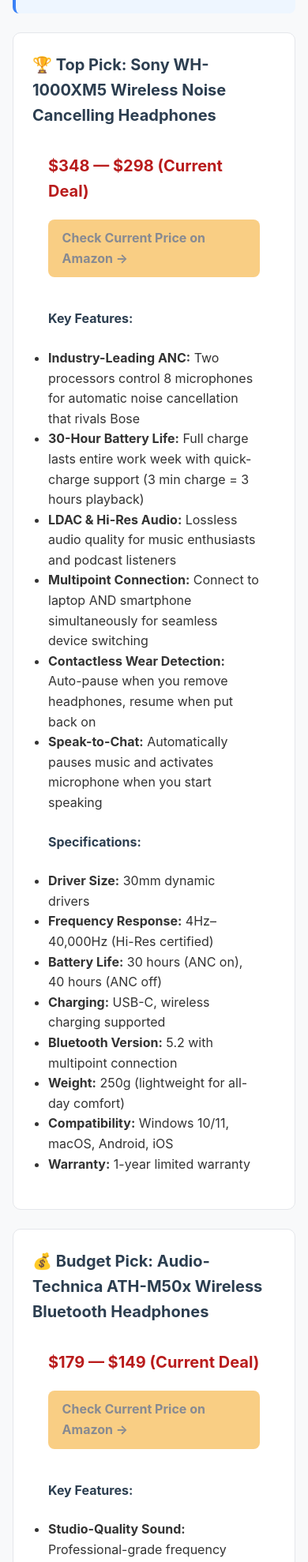
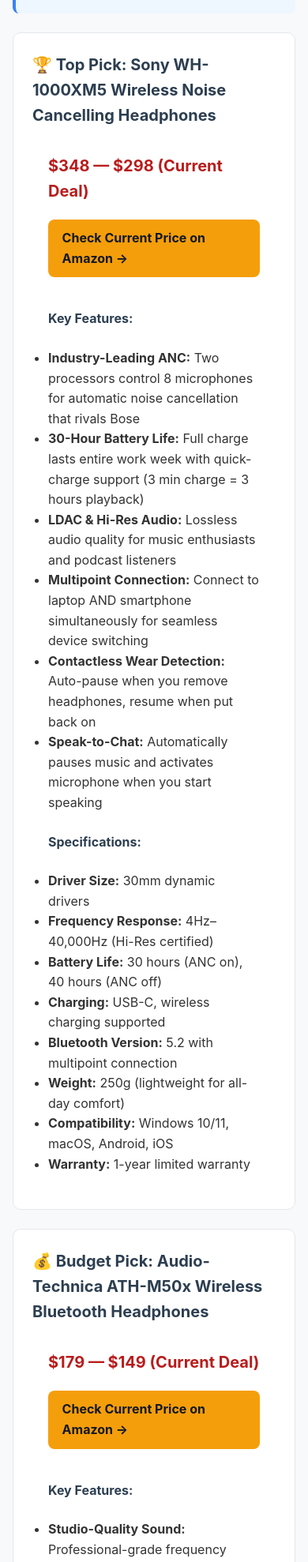
Before and after one commit to blam240/home-office-gear-deals, a plain HTML site: page headphones/headphones.html in a window 390 px wide. Shown: the part 1581-3559 px from the top of the page at 79% size. Drawn offline with Linux system fonts and the light colour scheme.

Commit message:
Deploy improved homepage + live affiliate links: headphones/headphones.html

```diff
--- a/headphones/headphones.html
+++ b/headphones/headphones.html
@@ -51,7 +51,7 @@
         <div class="product-info">
           <div class="price">$348 — $298 (Current Deal)</div>
 
-          <a href="#" data-unfilled="[AMAZON_SONY_WH1000XM5_ASIN]"
+          <a href="https://www.amazon.com/dp/B09XS7JWHH?tag=homeofficegear-20"
              class="affiliate-link"
              target="_blank"
              rel="nofollow sponsored">
@@ -88,7 +88,7 @@
         <div class="product-info">
           <div class="price">$179 — $149 (Current Deal)</div>
 
-          <a href="#" data-unfilled="[AMAZON_AUDIO_TECHNICA_M50X_ASIN]"
+          <a href="https://www.amazon.com/dp/B09BYFHL25?tag=homeofficegear-20"
              class="affiliate-link"
              target="_blank"
              rel="nofollow sponsored">
@@ -123,7 +123,7 @@
         <div class="product-info">
           <div class="price">$379 (Current Amazon Price)</div>
 
-          <a href="#" data-unfilled="[AMAZON_BOSE_QC_ULTRA_ASIN]"
+          <a href="https://www.amazon.com/dp/B0D4ZC4XMT?tag=homeofficegear-20"
              class="affiliate-link"
              target="_blank"
              rel="nofollow sponsored">
```
